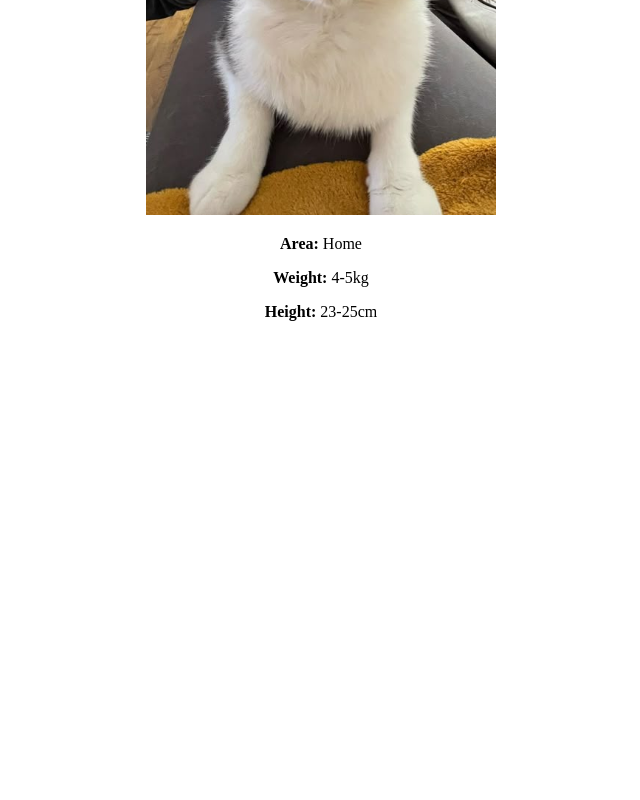
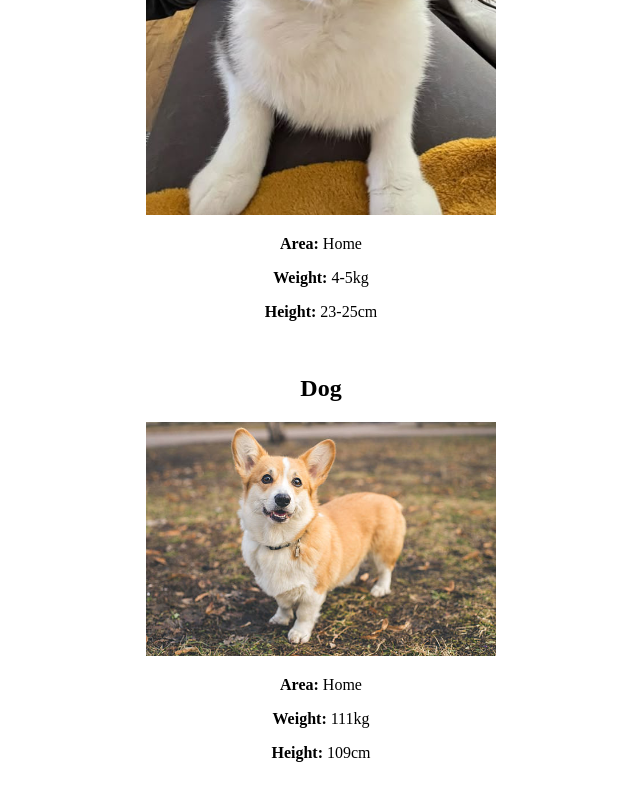
Before and after one commit to DED60LET/Alfa, a plain HTML site: page Index.html in a window 1280 px wide. Shown: the part 2129-2929 px from the top of the page, without its empty margins (319-959 px from the left). Before the commit the page ends 2492 px from the top, so only its background shows below. Drawn offline with Linux system fonts and the light colour scheme.

Commit message:
Project dog initial

```diff
--- a/Index.html
+++ b/Index.html
@@ -46,5 +46,12 @@
     <p><b>Height:</b> 23-25cm</p>
     <br>
 
+    <h2>Dog</h2>
+    <img width=350px src="img/dog.jpg">
+    <p><b>Area:</b> Home</p>
+    <p><b>Weight:</b> 111kg</p>
+    <p><b>Height:</b> 109cm</p>
+    <br>
+
   </body>
 </html>
```
Also changed, not shown: img/dog.jpg (added).
